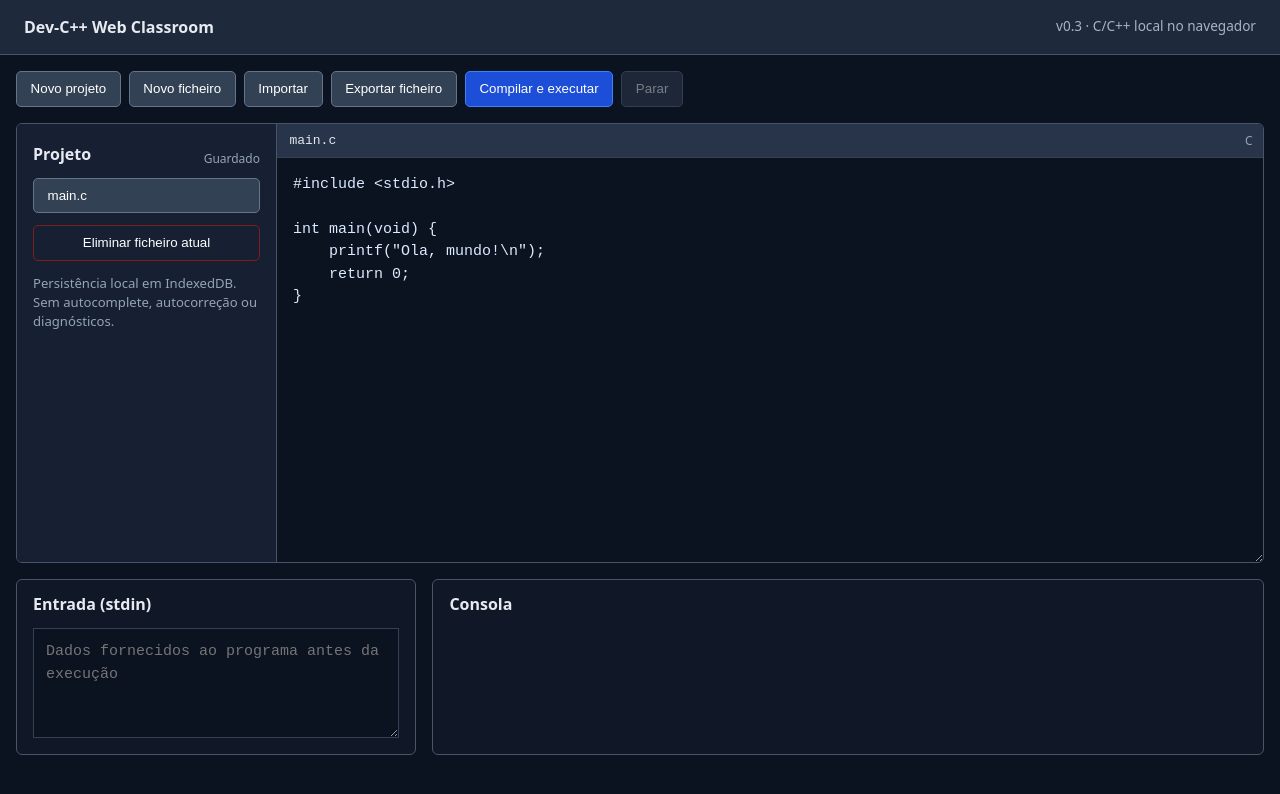
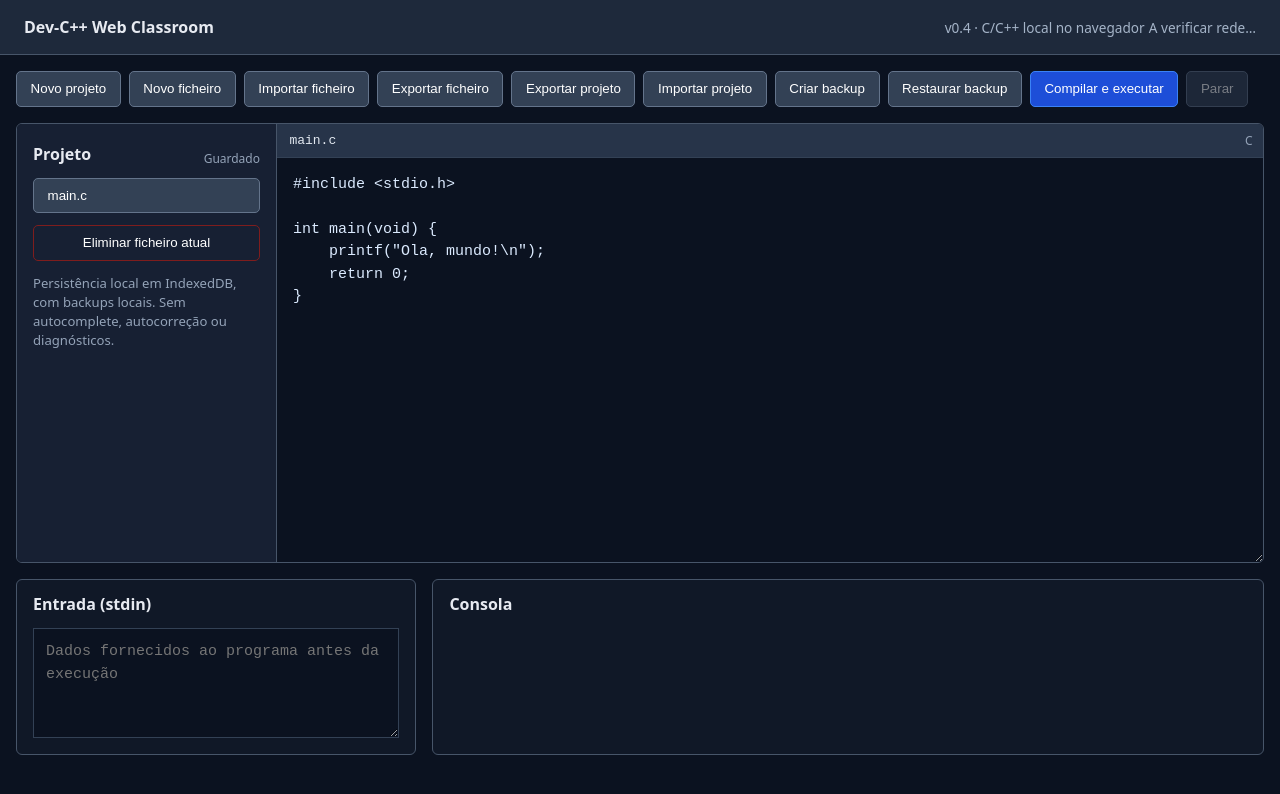
Before and after one commit to kadigo36/devcpp-web-classroom, a website with bundled scripts: page index.html in a window 1280 px wide. Built offline with nearby package versions, Linux system fonts and the light colour scheme.

Commit message:
feat(v0.4): add project backup and package controls

```diff
--- a/index.html
+++ b/index.html
@@ -11,18 +11,26 @@
 <body>
   <header>
     <strong>Dev-C++ Web Classroom</strong>
-    <span>v0.3 · C/C++ local no navegador</span>
+    <div class="header-meta">
+      <span>v0.4 · C/C++ local no navegador</span>
+      <span id="networkStatus" class="status-pill">A verificar rede…</span>
+    </div>
   </header>
 
   <main>
     <nav class="toolbar">
       <button id="newProject">Novo projeto</button>
       <button id="newFile">Novo ficheiro</button>
-      <button id="open">Importar</button>
+      <button id="open">Importar ficheiro</button>
       <button id="save">Exportar ficheiro</button>
+      <button id="exportProject">Exportar projeto</button>
+      <button id="importProject">Importar projeto</button>
+      <button id="backupProject">Criar backup</button>
+      <button id="restoreProject">Restaurar backup</button>
       <button id="compile" class="primary">Compilar e executar</button>
       <button id="stop" disabled>Parar</button>
       <input id="file" type="file" accept=".c,.cc,.cpp,.cxx,.h,.hpp" hidden>
+      <input id="projectFile" type="file" accept=".json,.devcpp.json,application/json" hidden>
       <span id="phase" class="phase" aria-live="polite"></span>
     </nav>
 
@@ -34,7 +42,7 @@
         </div>
         <div id="fileList" class="file-list" aria-label="Ficheiros do projeto"></div>
         <button id="deleteFile" class="danger ghost">Eliminar ficheiro atual</button>
-        <p class="note">Persistência local em IndexedDB. Sem autocomplete, autocorreção ou diagnósticos.</p>
+        <p class="note">Persistência local em IndexedDB, com backups locais. Sem autocomplete, autocorreção ou diagnósticos.</p>
       </aside>
 
       <article class="editor-panel">
```
